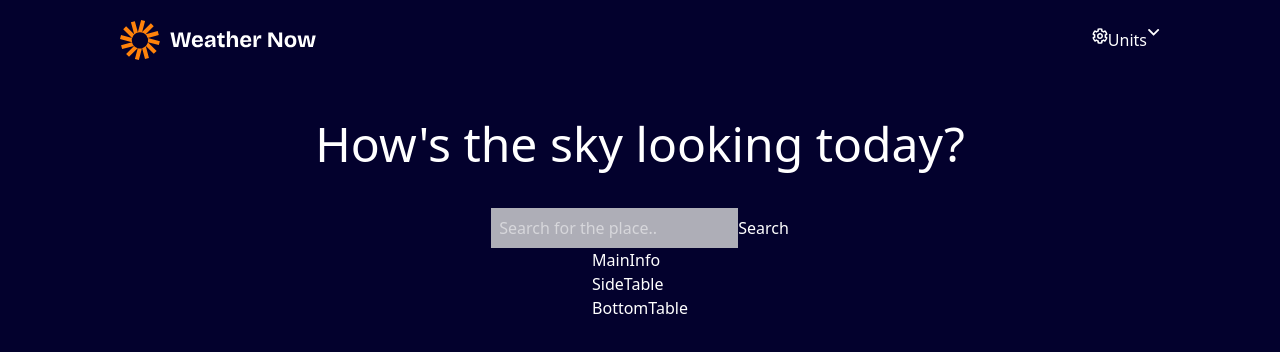
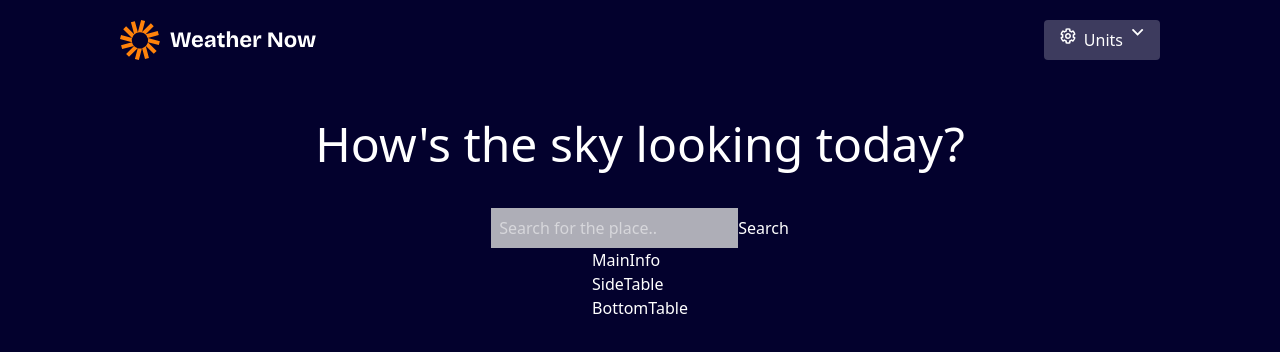
Before and after one commit to Legaz-le/weather-app-main, a React (Vite) app: page / in a window 1280 px wide. Shown: the top 352 px of the page. Built offline with nearby package versions, Linux system fonts and the light colour scheme.

Commit message:
added styling for button

```diff
--- a/src/components/TopSide.tsx
+++ b/src/components/TopSide.tsx
@@ -7,7 +7,7 @@ export const TopSide = () => {
     <div className="flex flex-col w-full">
       <div className="flex items-center justify-between">
         <img src={logo} alt="logo-icon" />
-        <button className="flex">
+        <button className="flex gap-2 px-4 py-2 bg-Neutral-600 rounded cursor-pointer">
           <img src={icon} alt="icon-units" />
           Units
           <img src={dropdown} alt="icon-dropdrown" />
```
